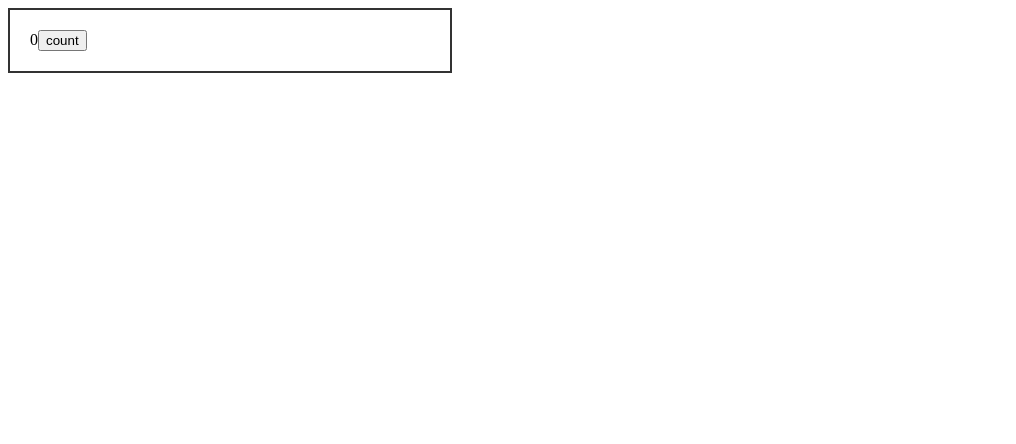
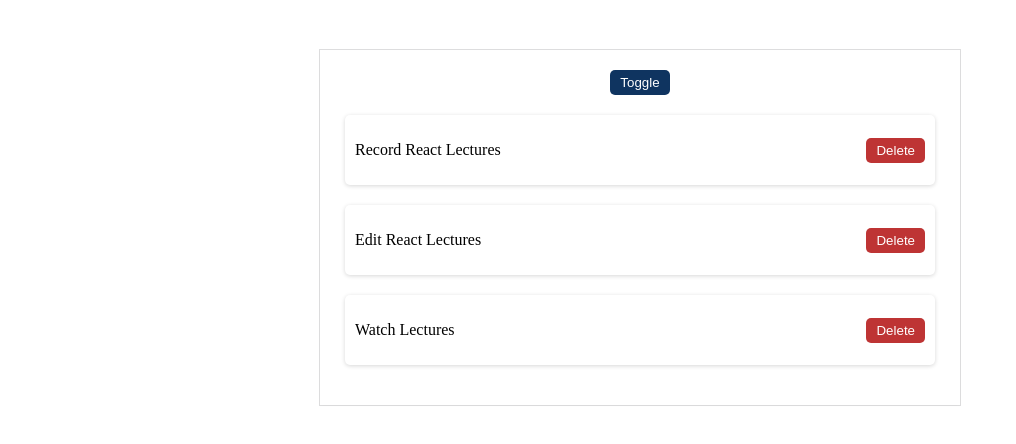
Before and after one commit to Ludis-ET/taskmate, a React (Vite) app: page / in a window 1280 px wide. Shown: the top 444 px of the page, without its empty margins (0-1016 px from the left). Built offline with nearby package versions, Linux system fonts and the light colour scheme.

Commit message:
using state

```diff
--- a/src/App.css
+++ b/src/App.css
@@ -1,6 +1,113 @@
-.board{
-    padding: 20px;
-    border:2px solid #333;
-    width: 400px;
-    align-items: center;
+.App{
+  text-align: center;
 }
+
+a{
+  text-decoration: none;
+  color: #000000;
+}
+
+h1{
+  font-size: 28px;
+  text-align: center;
+  margin: 20px;
+}
+
+header {
+  display: flex;
+  justify-content: space-between;
+  align-items: center;
+  height: 50px;
+  align-items: center;
+  max-width: 1000px;
+  margin: auto;
+  border-bottom: 1px solid #d7d7d7;
+  font-size: 18px;
+  padding: 0px 10px;
+}
+
+img{
+  max-width: 40px;
+}
+
+ul{
+  max-width: 600px;
+  margin: 50px auto;
+  padding: 20px;
+  box-shadow: rgba(0, 0, 0, 0.02) 0px 1px 3px 0px, rgba(27, 31, 35, 0.15) 0px 0px 0px 1px;
+}
+
+li{
+  font: 16px;
+  list-style: none;
+  margin: 20px 5px;
+  box-shadow: rgba(0, 0, 0, 0.16) 0px 1px 4px;
+  border-radius: 5px;
+  padding: 10px;
+  display: flex;
+  justify-content: space-between;
+  align-items: center;
+}
+
+li.completed{
+  box-shadow: rgb(62, 150, 0) 0px 1px 4px;
+}
+
+li.incomplete{
+  box-shadow: rgba(135, 20, 0, 0.689) 0px 1px 4px;
+}
+
+button.delete{
+  border: 0px;
+  border-radius: 5px;
+  background-color: #be3434;
+  color: #FFFFFF;
+  padding: 5px 10px;
+  cursor: pointer;
+}
+
+button.trigger{
+  border: 0px;
+  border-radius: 5px;
+  background-color: #0F3460;
+  color: #FFFFFF;
+  padding: 5px 10px;
+  cursor: pointer;
+}
+
+.box{
+  width: 400px;
+  margin: 20px auto;
+  box-shadow: rgba(0, 0, 0, 0.16) 0px 1px 4px;
+  padding: 20px 5px;
+  border: 0px;
+  border-radius: 5px;
+}
+
+.box.success{
+  background-color: #baffbf;
+}
+
+.box.alert{
+  background-color: #ffb4b4;
+}
+
+.box.warning{
+  background-color: #FFDEB4;
+}
+
+.box p{
+  margin: 10px;
+}
+
+.box p.title{
+  font-size: 20px;
+}
+
+.box p.description{
+  font-size: 14px;
+}
+
+.hidden{
+  display: none;
+}
--- a/src/App.jsx
+++ b/src/App.jsx
@@ -1,13 +1,40 @@
-import { useState } from "react"
-import "./App.css"
+import { useState } from "react";
+import "./App.css";
 
-export default function App(){
-  const [count,setCount] = useState(0)
+export default function App() {
+  const [tasks, setTask] = useState([
+    { id: 5271, name: "Record React Lectures", completed: true },
+    { id: 7825, name: "Edit React Lectures", completed: false },
+    { id: 8391, name: "Watch Lectures", completed: false },
+  ]);
+  const [show, setShow] = useState(true);
+
+  let del = (id) => {
+    setTask(tasks.filter((count) => id !== count.id));
+  };
+
   return (
     <>
-      <div className="board">
-        {count}
-        <button onClick={() => setCount(count + 3)}>count</button>
+      <div className="App">
+        <ul>
+          <button className="trigger" onClick={() => setShow(!show)}>
+            Toggle
+          </button>
+          {show &&
+            tasks.map((count) => (
+              <li key={count.id}>
+                <p>{count.name} </p>
+                <button
+                  className="delete"
+                  onClick={() => {
+                    del(count.id);
+                  }}
+                >
+                  Delete
+                </button>
+              </li>
+            ))}
+        </ul>
       </div>
     </>
   );
```
